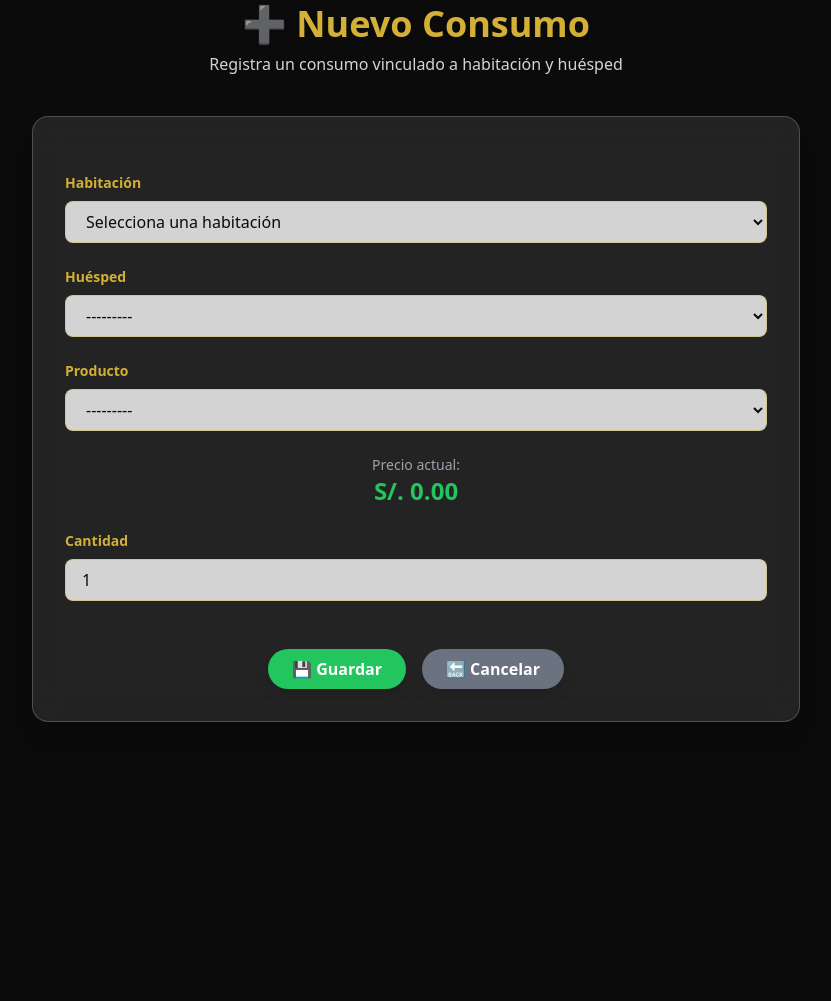
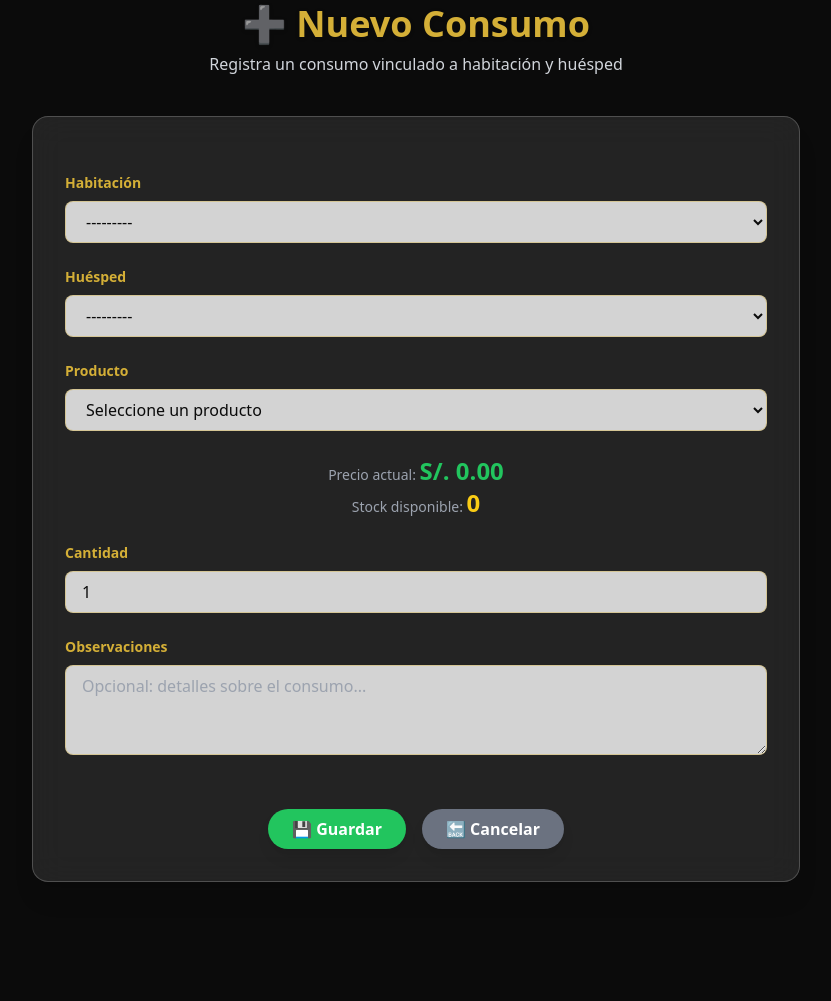
Before and after one commit to arcaoexdi/01_arca_oexdi_software_hotelero, a Django app: page /consumos/nuevo/ in a window 1280 px wide. Shown: the part 172-1173 px from the top of the page, without its empty margins (224-1055 px from the left). Before the commit the page ends 894 px from the top, so only its background shows below. Run offline with Django 5.2, Linux system fonts and the light colour scheme; tables that the repository leaves empty hold one stand-in row (values such as "Sample post"); some libraries are stand-ins or nearby versions.

Commit message:
Cambios en productos, consumo

```diff
--- a/consumos/models.py
+++ b/consumos/models.py
@@ -39,7 +39,7 @@ class Consumo(models.Model):
         """
         Calcula el total del consumo basado en la cantidad y el precio unitario del producto.
         """
-        return self.cantidad * self.producto.precio_unitario
+        return self.cantidad * self.producto.precio
 
     def save(self, *args, **kwargs):
         """
--- a/consumos/templates/consumos/consumo_form.html
+++ b/consumos/templates/consumos/consumo_form.html
@@ -18,61 +18,64 @@
 
       <!-- Habitación -->
       <div>
-        <label for="{{ form.habitacion.id_for_label }}" class="block text-sm font-semibold text-gold mb-2">
-          Habitación
-        </label>
-        <select id="id_habitacion" name="habitacion"
-          class="w-full px-4 py-2 rounded-lg border border-gold/40 focus:ring-2 focus:ring-gold focus:outline-none bg-white/80 text-dark"
-          required>
-          <option value="" disabled selected>Selecciona una habitación</option>
-          {% for habitacion in habitaciones %}
-            <option value="{{ habitacion.id }}"
-              {% if form.habitacion.value == habitacion.id|stringformat:"s" %}selected{% endif %}>
-              Habitación #{{ habitacion.numero }} - {{ habitacion.get_estado_habitacion_display }}
-            </option>
-          {% endfor %}
-        </select>
-        {% if form.habitacion.errors %}
-          <p class="text-red-400 text-sm mt-1">
-            {% for error in form.habitacion.errors %} {{ error }} {% endfor %}
-          </p>
-        {% endif %}
+        <label for="{{ form.habitacion.id_for_label }}" class="block text-sm font-semibold text-gold mb-2">Habitación</label>
+        {% render_field form.habitacion class="w-full px-4 py-2 rounded-lg border border-gold/40 focus:ring-2 focus:ring-gold focus:outline-none bg-white/80 text-dark" %}
+        {% for error in form.habitacion.errors %}
+          <p class="text-red-400 text-sm mt-1">{{ error }}</p>
+        {% endfor %}
       </div>
 
       <!-- Huésped -->
       <div>
-        <label for="{{ form.huesped.id_for_label }}" class="block text-sm font-semibold text-gold mb-2">
-          Huésped
-        </label>
+        <label for="{{ form.huesped.id_for_label }}" class="block text-sm font-semibold text-gold mb-2">Huésped</label>
         {% render_field form.huesped class="w-full px-4 py-2 rounded-lg border border-gold/40 focus:ring-2 focus:ring-gold bg-white/80 text-dark" %}
+        {% for error in form.huesped.errors %}
+          <p class="text-red-400 text-sm mt-1">{{ error }}</p>
+        {% endfor %}
       </div>
 
       <!-- Producto -->
       <div>
-        <label for="{{ form.producto.id_for_label }}" class="block text-sm font-semibold text-gold mb-2">
-          Producto
-        </label>
-        {% render_field form.producto class="w-full px-4 py-2 rounded-lg border border-gold/40 focus:ring-2 focus:ring-gold bg-white/80 text-dark" %}
+        <label for="{{ form.producto.id_for_label }}" class="block text-sm font-semibold text-gold mb-2">Producto</label>
+        <select id="id_producto" name="{{ form.producto.html_name }}"
+                class="w-full px-4 py-2 rounded-lg border border-gold/40 focus:ring-2 focus:ring-gold bg-white/80 text-dark">
+          <option value="">Seleccione un producto</option>
+          {% for producto in productos %}
+            <option value="{{ producto.id }}"
+                    data-precio="{{ producto.precio }}"
+                    data-stock="{{ producto.cantidad }}"
+                    {% if form.producto.value == producto.id %}selected{% endif %}>
+              {{ producto.nombre }}
+            </option>
+          {% endfor %}
+        </select>
+        {% for error in form.producto.errors %}
+          <p class="text-red-400 text-sm mt-1">{{ error }}</p>
+        {% endfor %}
       </div>
 
-      <!-- Precio Producto -->
-      <div class="text-center">
-        <p class="text-sm text-gray-400">Precio actual:</p>
-        <p id="precioProducto" class="text-2xl font-bold text-green-500">
-          {% if form.producto.value %}
-            S/. {{ form.producto.selected_option.dataset.precio }}
-          {% else %}
-            S/. 0.00
-          {% endif %}
-        </p>
+      <!-- Precio y Stock -->
+      <div class="text-center mb-4">
+        <p class="text-sm text-gray-400">Precio actual: <span id="precioProducto" class="text-2xl font-bold text-green-500">S/. 0.00</span></p>
+        <p class="text-sm text-gray-400">Stock disponible: <span id="stockDisponible" class="text-2xl font-bold text-yellow-400">0</span></p>
       </div>
 
       <!-- Cantidad -->
       <div>
-        <label for="{{ form.cantidad.id_for_label }}" class="block text-sm font-semibold text-gold mb-2">
-          Cantidad
-        </label>
+        <label for="{{ form.cantidad.id_for_label }}" class="block text-sm font-semibold text-gold mb-2">Cantidad</label>
         {% render_field form.cantidad class="w-full px-4 py-2 rounded-lg border border-gold/40 focus:ring-2 focus:ring-gold bg-white/80 text-dark" %}
+        {% for error in form.cantidad.errors %}
+          <p class="text-red-400 text-sm mt-1">{{ error }}</p>
+        {% endfor %}
+      </div>
+
+      <!-- Observaciones -->
+      <div>
+        <label for="{{ form.observaciones.id_for_label }}" class="block text-sm font-semibold text-gold mb-2">Observaciones</label>
+        {% render_field form.observaciones class="w-full px-4 py-2 rounded-lg border border-gold/40 focus:ring-2 focus:ring-gold bg-white/80 text-dark" %}
+        {% for error in form.observaciones.errors %}
+          <p class="text-red-400 text-sm mt-1">{{ error }}</p>
+        {% endfor %}
       </div>
 
       <!-- Botones -->
@@ -93,14 +96,21 @@
 
 {% block extra_js %}
 <script>
-  document.addEventListener('DOMContentLoaded', () => {
+document.addEventListener('DOMContentLoaded', () => {
     const productoSelect = document.getElementById('id_producto');
     const precioProducto = document.getElementById('precioProducto');
+    const stockDisponible = document.getElementById('stockDisponible');
 
-    productoSelect?.addEventListener('change', function () {
-      const precio = this.options[this.selectedIndex].dataset.precio || '0.00';
-      precioProducto.textContent = `S/. ${precio}`;
-    });
-  });
+    function actualizarInfoProducto() {
+        const selectedOption = productoSelect.options[productoSelect.selectedIndex];
+        const precio = selectedOption.dataset.precio || '0.00';
+        const stock = selectedOption.dataset.stock || '0';
+        precioProducto.textContent = `S/. ${precio}`;
+        stockDisponible.textContent = stock;
+    }
+
+    actualizarInfoProducto();
+    productoSelect?.addEventListener('change', actualizarInfoProducto);
+});
 </script>
 {% endblock %}
--- a/consumos/views.py
+++ b/consumos/views.py
@@ -1,94 +1,103 @@
-from pyexpat.errors import messages
+from django.contrib import messages
 from django.shortcuts import get_object_or_404, redirect, render
 from django.urls import reverse_lazy
 from django.views.generic import ListView, DetailView, CreateView, UpdateView, DeleteView
+from rest_framework import viewsets
 from .forms import ConsumoForm
-from rest_framework import viewsets
 from .models import Consumo, Habitacion
 from .serializers import HuespedSerializer
 
-
-
+# -------------------------
 # VISTAS DE CONSUMOS
+# -------------------------
 
 class ConsumoCreateView(CreateView):
     model = Consumo
     form_class = ConsumoForm
     template_name = 'consumos/consumo_form.html'
-    success_url = reverse_lazy('consumos:consumo_list')  # <- ¡esto es esencial!
+    success_url = reverse_lazy('consumos:consumo_list')
 
     def form_valid(self, form):
-        """
-        Sobrescribimos form_valid para añadir lógica adicional cuando se crea un nuevo consumo.
-        """
-        # Comprobamos si existen habitaciones, de lo contrario redirigimos a crear una
+        # Verificar si hay habitaciones
         if not Habitacion.objects.exists():
-            messages.warning(self.request, "No hay habitaciones registradas, por favor registra una habitación primero.")
+            messages.warning(self.request, "No hay habitaciones registradas. Por favor crea una primero.")
             return redirect('habitaciones:habitacion_create')
 
-        # Guardamos el consumo normalmente
-        consumo = form.save(commit=False)
-
-        # Validamos si producto es None
-        producto = consumo.producto
-        if not producto:
-            form.add_error('producto', 'Este campo es obligatorio.')
-            return self.form_invalid(form)
-
-        cantidad = consumo.cantidad
-
-        # Actualizamos el precio total del consumo según el precio del producto seleccionado
-        consumo.precio_total = producto.precio_unitario * cantidad
-
-        # Descontamos la cantidad del producto disponible
-        if producto.disponible < cantidad:
-            messages.error(self.request, "No hay suficiente stock para este producto.")
-            return redirect('consumos:consumo_create')
-
-        producto.disponible -= cantidad
-        producto.save()
-
-        # Finalmente, guardamos el consumo
-        consumo.save()
-
-        # Mensaje de éxito
-        messages.success(self.request, "Consumo registrado correctamente.")
-
-        # ¡Usamos el form_valid del padre para redirigir automáticamente!
+        # Guardar consumo (el formulario se encarga de stock y precio)
+        consumo = form.save()
+        messages.success(self.request, f"Consumo de '{consumo.producto.nombre}' registrado correctamente.")
         return super().form_valid(form)
 
-
     def get_context_data(self, **kwargs):
-        """
-        Añadimos al contexto las habitaciones disponibles para que el formulario las muestre.
-        """
         context = super().get_context_data(**kwargs)
-
-        # Habitaciones disponibles
         habitaciones_existentes = Habitacion.objects.all()
         context['habitaciones'] = habitaciones_existentes
         context['no_habitaciones'] = not habitaciones_existentes.exists()
 
-        # Estilizamos el formulario
+        # Aplicar clases CSS a los campos
         form = context['form']
         for campo in ['habitacion', 'huesped', 'producto', 'cantidad', 'observaciones']:
             form.fields[campo].widget.attrs.update({'class': 'form-control shadow-sm'})
-
         return context
 
-class ConsumoViewSet(viewsets.ModelViewSet):
-    queryset = Consumo.objects.all()
-    serializer_class = HuespedSerializer
+
+class ConsumoUpdateView(UpdateView):
+    model = Consumo
+    form_class = ConsumoForm
+    template_name = 'consumos/consumo_form.html'
+
+    def form_valid(self, form):
+        consumo = form.save(commit=False)
+        producto = consumo.producto
+        cantidad = consumo.cantidad
+
+        original = Consumo.objects.get(pk=consumo.pk)
+
+        # Restaurar stock anterior y descontar nueva cantidad
+        producto.disponible = producto.disponible + original.cantidad - cantidad
+        if producto.disponible < 0:
+            messages.error(self.request, f"No hay suficiente stock para '{producto.nombre}'.")
+            return self.form_invalid(form)
+
+        producto.save()
+        consumo.precio_total = consumo.total()
+        consumo.save()
+        messages.success(self.request, f"Consumo de '{producto.producto.nombre}' actualizado correctamente.")
+        return redirect('consumos:consumo_detail', consumo_id=consumo.pk)
+
+    def get_context_data(self, **kwargs):
+        context = super().get_context_data(**kwargs)
+        habitaciones_existentes = Habitacion.objects.all()
+        context['habitaciones'] = habitaciones_existentes
+        context['no_habitaciones'] = not habitaciones_existentes.exists()
+        return context
+
+
+class ConsumoDeleteView(DeleteView):
+    model = Consumo
+    template_name = 'consumos/consumo_confirm_delete.html'
+    success_url = reverse_lazy('consumos:consumo_list')
+
+    def delete(self, request, *args, **kwargs):
+        consumo = self.get_object()
+        producto = consumo.producto
+        producto.disponible += consumo.cantidad
+        producto.save()
+        messages.success(request, f"Consumo de '{producto.nombre}' eliminado y stock restaurado.")
+        return super().delete(request, *args, **kwargs)
+
 
 class ConsumoListView(ListView):
     model = Consumo
     template_name = 'consumos/consumo_list.html'
     context_object_name = 'consumos'
 
+
 class ConsumoDetailView(DetailView):
     model = Consumo
     template_name = 'consumos/consumo_detail.html'
     context_object_name = 'consumo'
+
 
 def consumo_detail(request, consumo_id):
     consumo = get_object_or_404(Consumo, id=consumo_id)
@@ -97,72 +106,9 @@ def consumo_detail(request, consumo_id):
         'consumo': consumo,
         'habitaciones': habitaciones,
     }
-    return render(request, 'consumo/detalle.html', context)
-
-class ConsumoUpdateView(UpdateView):
-    model = Consumo
-    # Solo actualizamos algunos campos, como huesped, producto, cantidad y observaciones
-    fields = ['huesped', 'producto', 'cantidad', 'observaciones']
-    template_name = 'consumos/consumo_form.html'
-    success_url = reverse_lazy('consumos:consumo_list')
-
-    def form_valid(self, form):
-        """
-        Sobrescribimos form_valid para añadir lógica adicional cuando se crea un nuevo consumo.
-        """
-        consumo = form.save(commit=False)
-        producto = consumo.producto
-        cantidad = consumo.cantidad
-
-        # Comprobamos que el producto no sea None
-        if not producto:
-            form.add_error('producto', 'Este campo es obligatorio.')
-            return self.form_invalid(form)
-
-        # Calculamos el precio total
-        consumo.precio_total = producto.precio_unitario * cantidad
-
-        # Validamos si hay suficiente stock
-        if producto.disponible < cantidad:
-            messages.error(self.request, f"No hay suficiente stock para el producto '{producto.nombre}'.")
-            return redirect('consumos:consumo_create')
-
-        # Descontamos la cantidad del producto disponible
-        producto.disponible -= cantidad
-        producto.save()
-
-        # Guardamos el consumo en la base de datos
-        consumo.save()
-
-        # Mensaje de éxito
-        messages.success(self.request, f"Consumo de '{producto.nombre}' registrado correctamente.")
-
-        # Redirigimos al detalle del consumo recién creado
-        return redirect('consumos:consumo_detail', consumo_id=consumo.pk)
-
-class ConsumoDeleteView(DeleteView):
-    model = Consumo
-    template_name = 'consumos/consumo_confirm_delete.html'
-    success_url = reverse_lazy('consumos:consumo_list')
-
-    def delete(self, request, *args, **kwargs):
-        # Restauramos el stock del producto eliminado
-        consumo = self.get_object()
-        producto = consumo.producto
-        producto.disponible += consumo.cantidad
-        producto.save()
-
-        # Mostramos mensaje de éxito
-        messages.success(request, "Consumo eliminado y stock restaurado.")
-        return super().delete(request, *args, **kwargs)
+    return render(request, 'consumos/consumo_detail.html', context)
 
 
-# def crear_consumo(request):
-#  if request.method == 'POST':
-#     form = ConsumoForm(request.POST)
-#    if form.is_valid():
-#       form.save()
-#      return redirect('consumos:consumo_list')  # <- redirección manual
-#else:
-#   form = ConsumoForm()
-#return render(request, 'consumos/consumo_form.html', {'form': form})
+class ConsumoViewSet(viewsets.ModelViewSet):
+    queryset = Consumo.objects.all()
+    serializer_class = HuespedSerializer
```
Also changed, not shown: productos/templates/productos/productos_detail.html (+33 -34 lines), productos/templates/productos/productos_form.html (+19 -6 lines), productos/views.py (+10 -4 lines).
